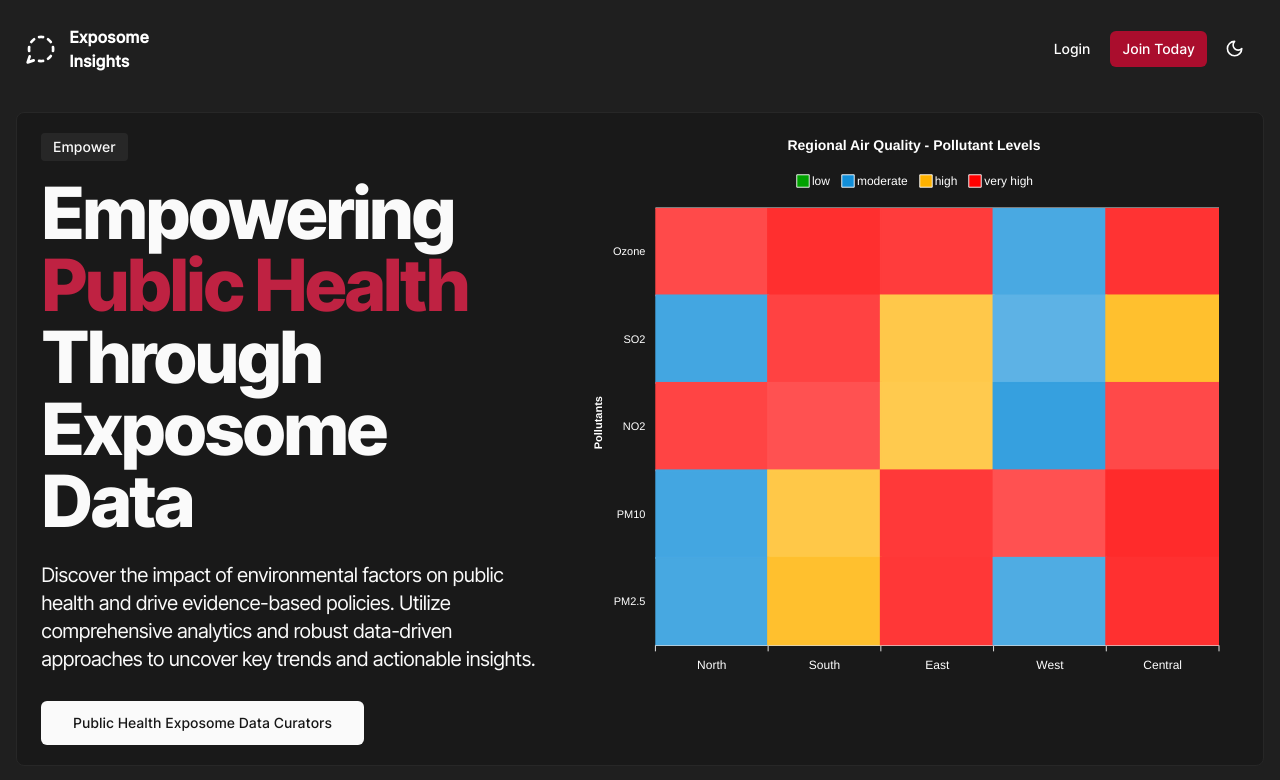
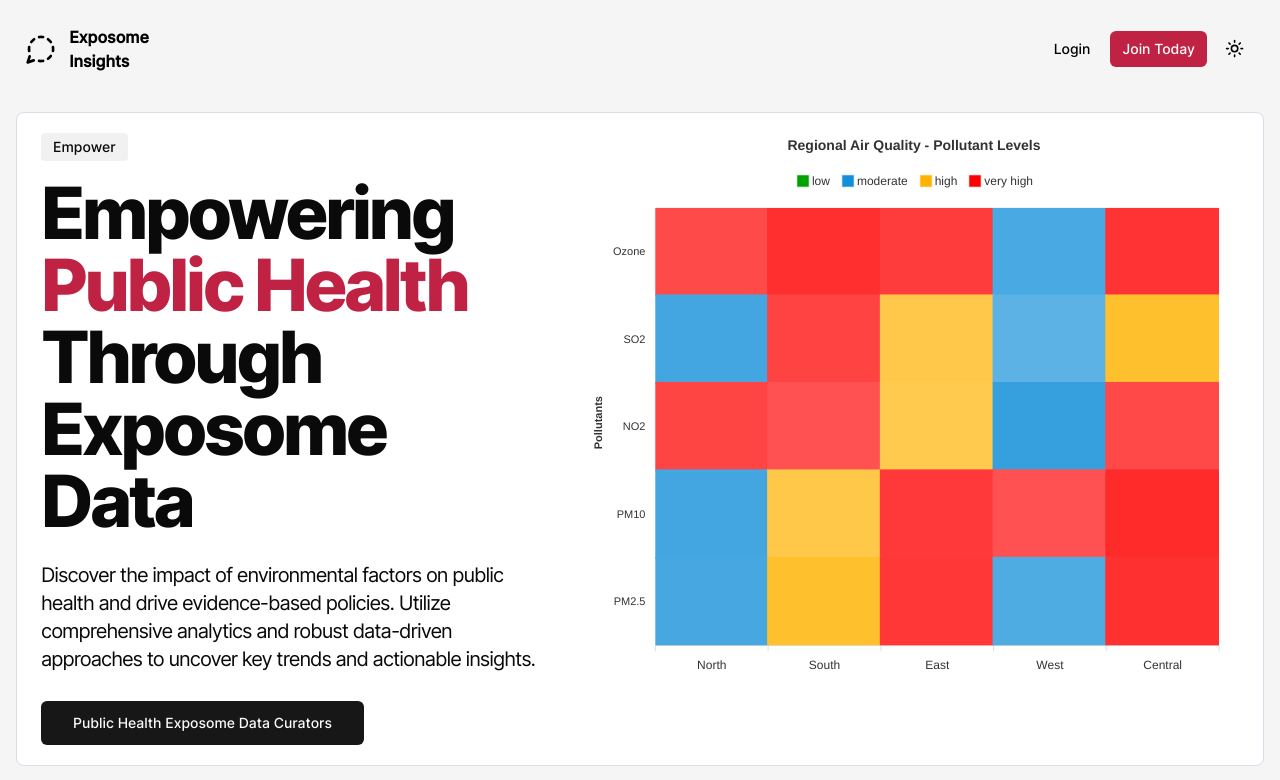
Before and after one commit to DevSB4/exposome-insights, a React (Vite) app in the folder client/: page / in a window 1280 px wide. Shown: the top 780 px of the page. Built offline with nearby package versions, Linux system fonts and the light colour scheme.

Commit message:
Updated default theme to light

```diff
--- a/client/src/App.jsx
+++ b/client/src/App.jsx
@@ -26,7 +26,7 @@ function App({ children }) {
     <>
       <ThemeProvider
         attribute='class'
-        defaultTheme='dark'
+        defaultTheme='light'
         enableSystem
         disableTransitionOnChange
         storageKey='main-theme'
```
